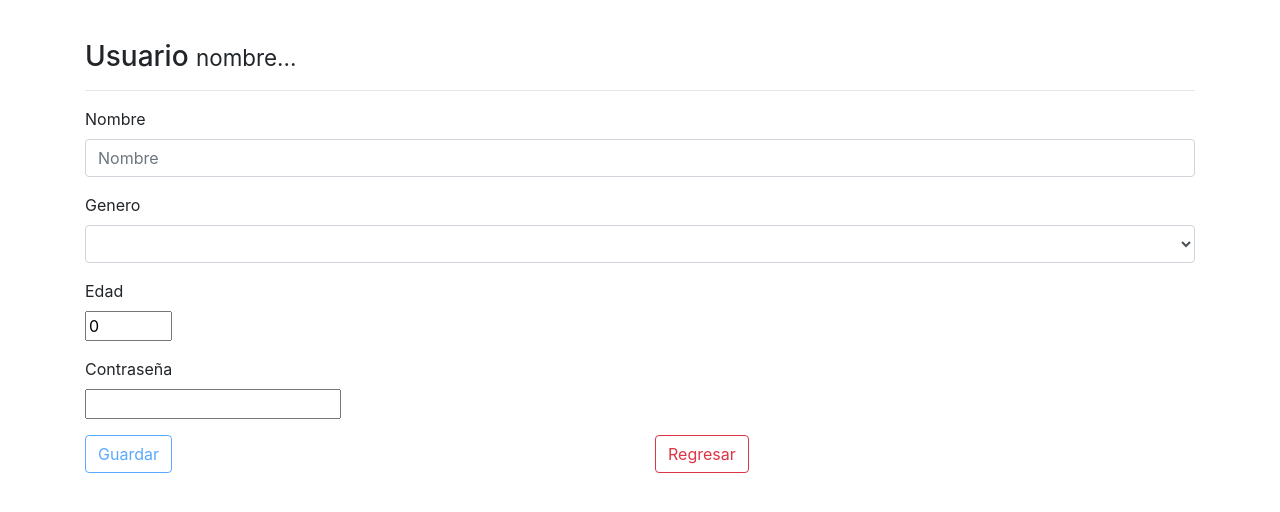
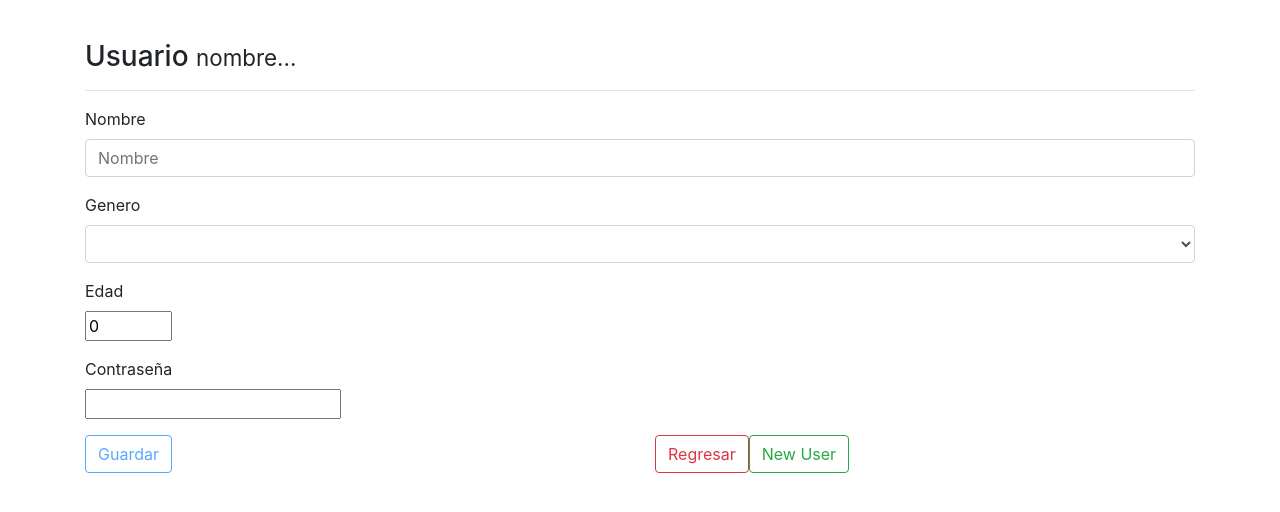
Before and after one commit to Deshrimp/acsa-users-test, an Angular app in the folder users-crud/: page /user/1 in a window 1280 px wide. Shown: the top 512 px of the page. Built offline with nearby package versions, Linux system fonts and the light colour scheme; no server answers.

Commit message:
Get a specific user

```diff
--- a/users-crud/src/app/components/users/user.component.html
+++ b/users-crud/src/app/components/users/user.component.html
@@ -52,6 +52,13 @@
             <button [routerLink]="['/users']" class="btn btn-outline-danger">
               Regresar
             </button>
+            <button
+              (click)="addNew(forma)"
+              type="button"
+              class="btn btn-outline-success"
+            >
+              New User
+            </button>
           </div>
         </div>
       </div>
--- a/users-crud/src/app/components/users/user.component.ts
+++ b/users-crud/src/app/components/users/user.component.ts
@@ -29,6 +29,11 @@ export class UserComponent implements OnInit {
     this.route.params.subscribe(parametros => {
       console.log(parametros)
       this.id = parametros["id"]
+      if (this.id != "nuevo") {
+        this._UsersService
+          .getUser(this.id)
+          .subscribe((user: User) => (this.user = user))
+      }
     })
   }
 
@@ -51,4 +56,10 @@ export class UserComponent implements OnInit {
       )
     }
   }
+  addNew(forma: NgForm) {
+    this.router.navigate(["/user", "nuevo"])
+    forma.reset({
+      age: 40
+    })
+  }
 }
--- a/users-crud/src/app/services/users.service.ts
+++ b/users-crud/src/app/services/users.service.ts
@@ -7,7 +7,7 @@ import { map } from "rxjs/operators"
   providedIn: "root"
 })
 export class UsersService {
-  usersPostURL: string = "/api/users"
+  usersURL: string = "/api/users"
 
   constructor(private http: HttpClient) {}
 
@@ -16,7 +16,7 @@ export class UsersService {
     let headers = {
       "Content-Type": "application/json"
     }
-    return this.http.post(this.usersPostURL, body, { headers }).pipe(
+    return this.http.post(this.usersURL, body, { headers }).pipe(
       map(res => {
         console.log(res)
         return res
@@ -28,11 +28,16 @@ export class UsersService {
     let headers = {
       "Content-Type": "application/json"
     }
-    return this.http.put(this.usersPostURL, body, { headers }).pipe(
+    return this.http.put(this.usersURL, body, { headers }).pipe(
       map(res => {
         console.log("this comes from update user method", res)
         return res
       })
     )
   }
+
+  getUser(key: string) {
+    let url = `${this.usersURL}/${key}.json`
+    return this.http.get(url).pipe(map(res => res))
+  }
 }
```
